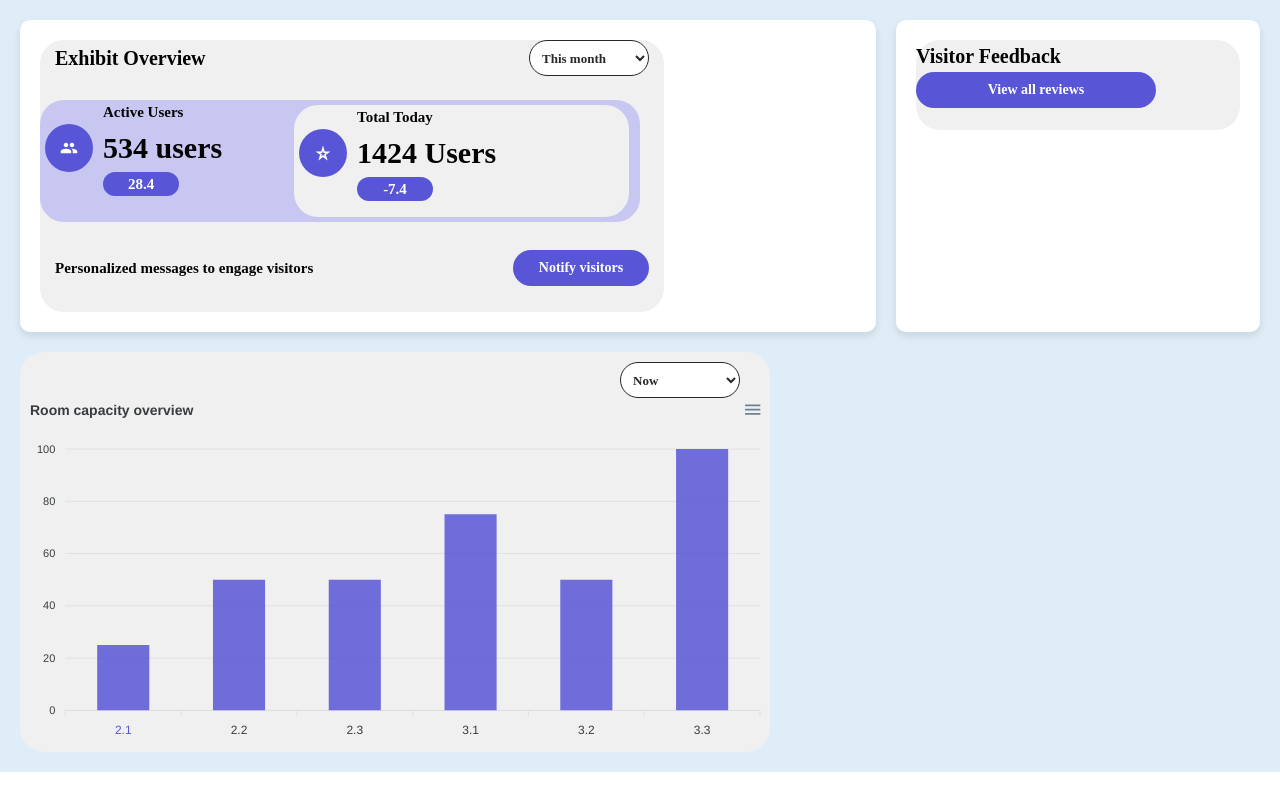
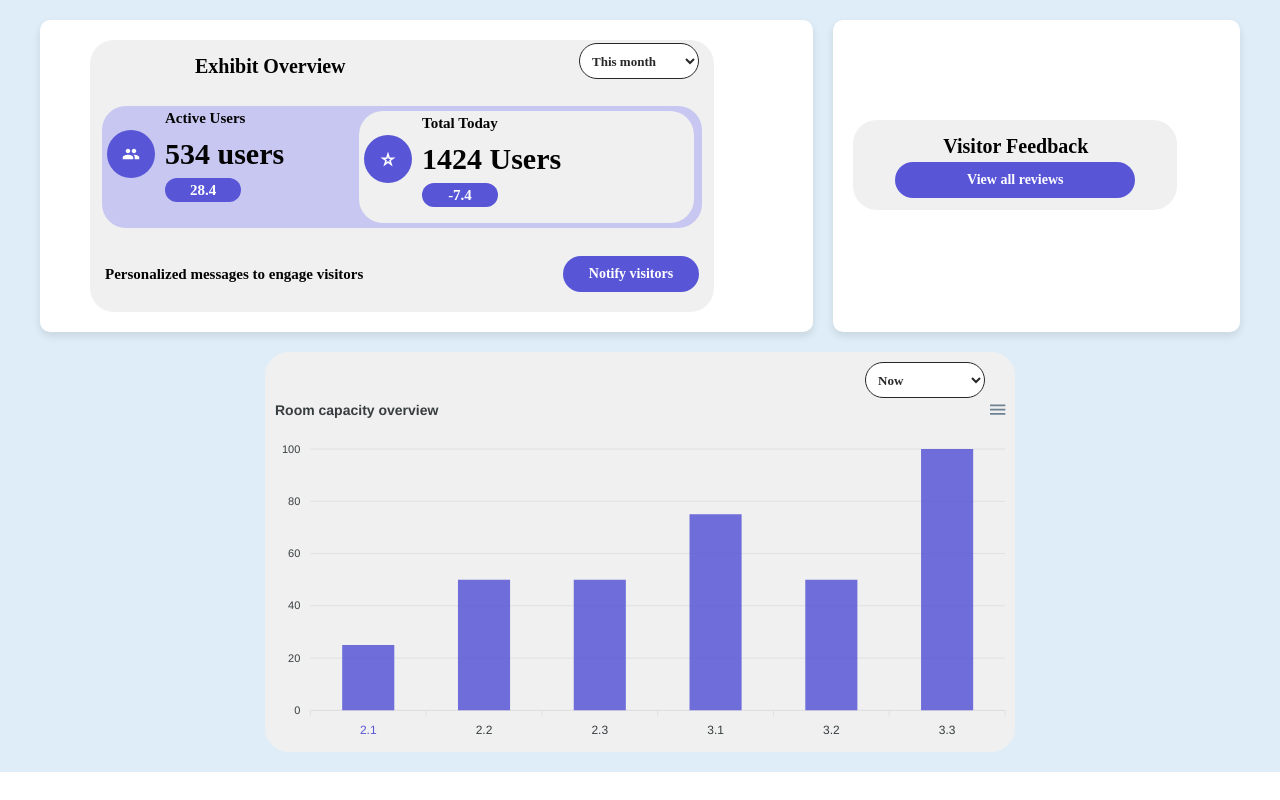
Before and after one commit to jculley01/MuseumMate, a React (Create React App) app in the folder code/dashboard/my-app/: page / in a window 1280 px wide. Built offline with nearby package versions, Linux system fonts and the light colour scheme.

Commit message:
updated styling

```diff
--- a/code/dashboard/my-app/src/App.css
+++ b/code/dashboard/my-app/src/App.css
@@ -1,47 +1,58 @@
 .App {
   font-family: 'Arial', sans-serif;
-  /* Use your preferred font here */
   background-color: #DEEDF7;
-  /* Background color for the app */
   padding: 20px;
-  /* Padding around the app */
+  display: flex;
+  flex-direction: column;
+  align-items: center;
+  /* Centers the content */
 }
 
 .top-section {
   display: flex;
   justify-content: space-between;
   margin-bottom: 20px;
-  /* Space between the top-section and the chart */
+  width: 100%;
+  /* Adjust this based on your design requirements */
+  max-width: 1200px;
+  /* Prevents the panels from stretching too much on wider screens */
 }
 
-.left-panel,
+.left-panel {
+  background-color: #ffffff;
+  padding: 20px;
+  border-radius: 10px;
+  box-shadow: 0 4px 8px rgba(0, 0, 0, 0.1);
+  flex: 2;
+  /* Adjust the flex ratio based on your design */
+  margin-right: 20px;
+}
+
 .right-panel {
   background-color: #ffffff;
   padding: 20px;
   border-radius: 10px;
-  /* Rounded corners for the panels */
   box-shadow: 0 4px 8px rgba(0, 0, 0, 0.1);
-  /* Subtle shadow for depth */
-}
-
-.left-panel {
-  flex: 3;
-  /* Left panel takes up more space */
-  margin-right: 20px;
-  /* Space between the two panels */
-}
-
-.right-panel {
   flex: 1;
+  /* Ensures this panel is smaller than the left panel */
+  display: flex;
+  /* Enables internal flex layout for vertical alignment */
+  flex-direction: column;
+  /* Stacks children vertically */
+  justify-content: space-between;
+  /* Separates the children within the panel */
 }
 
 .RoomCapacityChart {
   width: 100%;
-  /* Chart takes full width */
+  max-width: 1200px;
+  /* Aligns with the max-width of the top-section */
   padding: 20px;
   background: #fff;
   border-radius: 8px;
   box-shadow: 0px 0px 10px rgba(0, 0, 0, 0.1);
+  margin-top: 20px;
+  /* Adds space between this section and the top-section */
 }
 
 .App-logo {
--- a/code/dashboard/my-app/src/components/ExOverview/ActiveCard.js
+++ b/code/dashboard/my-app/src/components/ExOverview/ActiveCard.js
@@ -9,6 +9,7 @@ const styles = {
     backgroundColor: '#c7c7f1',
     borderRadius: '24px',
     position: 'absolute', // Positioning within the container
+    marginLeft: '12px'
   },
 };
 
--- a/code/dashboard/my-app/src/components/ExOverview/BackCard.js
+++ b/code/dashboard/my-app/src/components/ExOverview/BackCard.js
@@ -8,6 +8,9 @@ const styles = {
     height: '17rem',
     backgroundColor: '#f0f0f0',
     borderRadius: '24px',
+    alignItems: 'center',
+    justifyContent: 'center',
+    marginLeft: '30px'
   },
 };
 
--- a/code/dashboard/my-app/src/components/ExOverview/CardTitle.js
+++ b/code/dashboard/my-app/src/components/ExOverview/CardTitle.js
@@ -7,6 +7,10 @@ const styles = {
     fontFamily: 'Source Sans Pro',
     fontWeight: 600,
     lineHeight: '32px',
+    marginLeft: '90px',
+    marginTop: '10px',
+    alignItems: 'center',
+    justifyContent: 'center'
   },
 };
 
--- a/code/dashboard/my-app/src/components/ExOverview/TotalCard.js
+++ b/code/dashboard/my-app/src/components/ExOverview/TotalCard.js
@@ -10,7 +10,7 @@ const styles = {
     backgroundColor: '#f0f0f0', // Your specified background
     borderRadius: '24px',
     marginTop: '5px',
-    marginRight: '35px'
+    marginRight: '20px'
   },
 };
 
--- a/code/dashboard/my-app/src/components/VisFeed/BackCard.js
+++ b/code/dashboard/my-app/src/components/VisFeed/BackCard.js
@@ -9,7 +9,8 @@ const styles = {
     backgroundColor: '#f0f0f0',
     borderRadius: '24px',
     justifyContent: 'center',
-    alignItems: 'center'
+    alignItems: 'center',
+    marginTop: '80px'
   },
 };
 
--- a/code/dashboard/my-app/src/components/VisFeed/ViewAll.js
+++ b/code/dashboard/my-app/src/components/VisFeed/ViewAll.js
@@ -18,6 +18,9 @@ const styles = {
     fontWeight: 700,
     lineHeight: '16px',
     outline: 'none',
+    alignItems: 'center',
+    justifyContent: 'center',
+    marginLeft: '42px'
   },
 };
 
```
